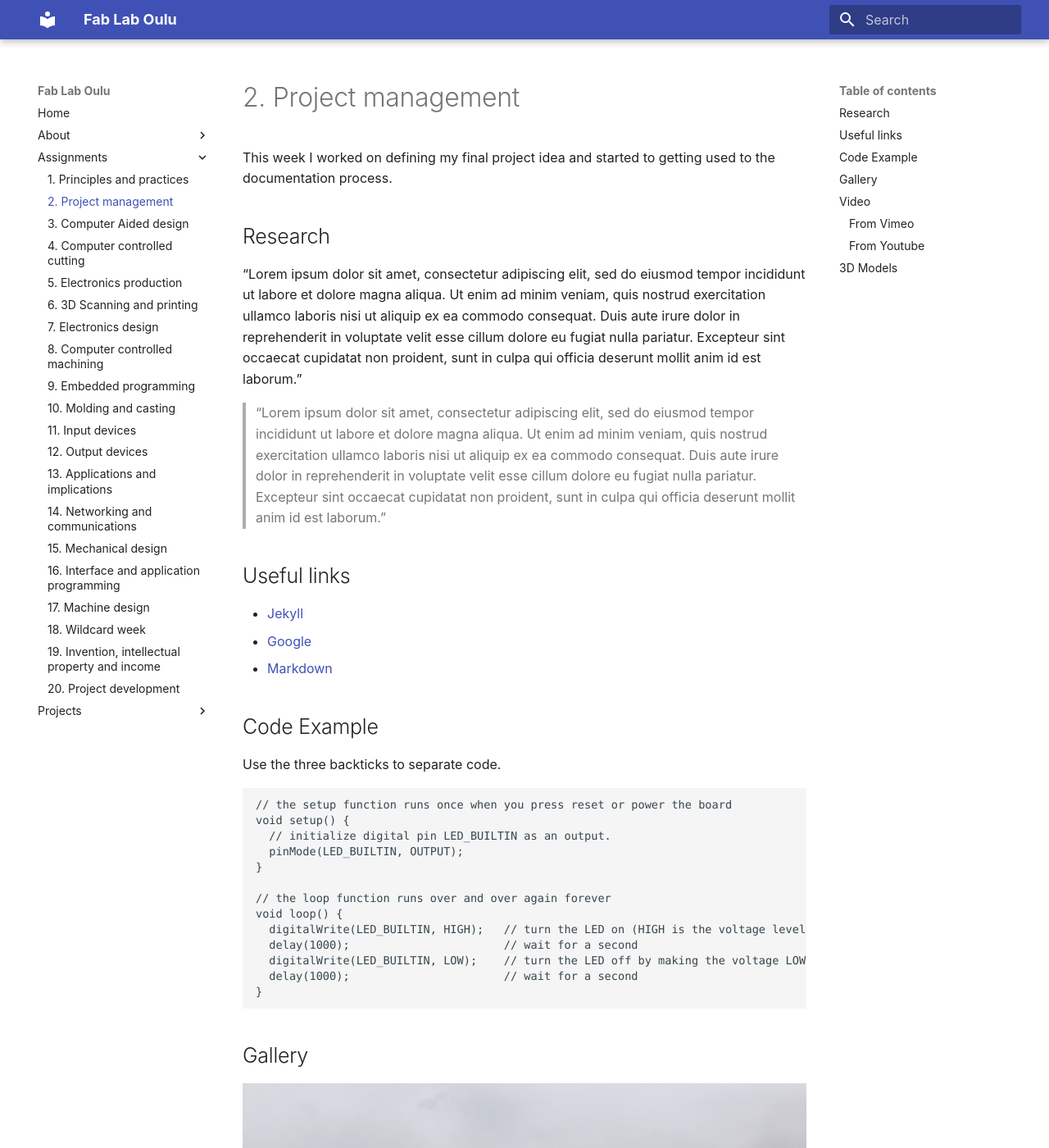
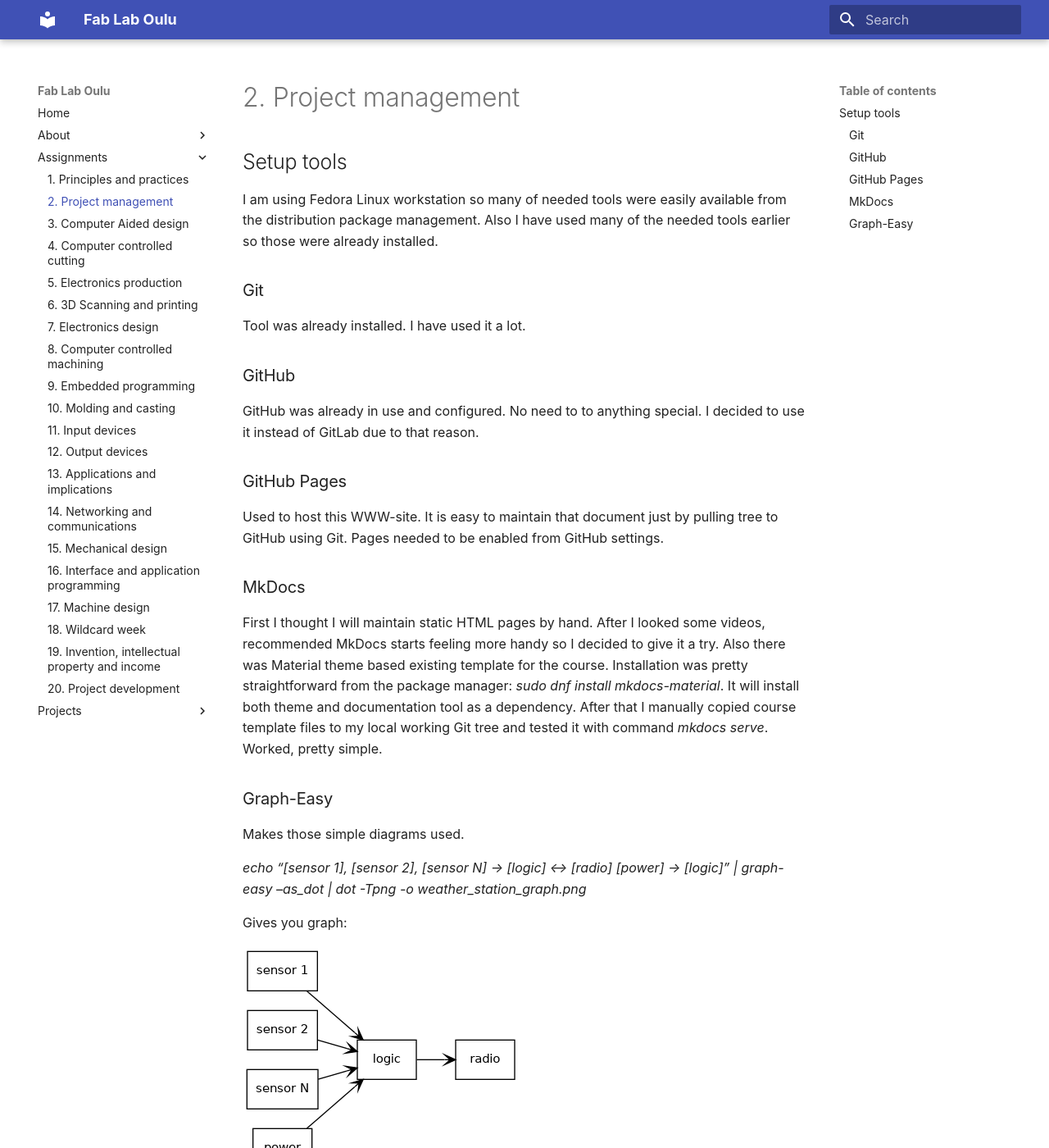
Before and after one commit to palosaari/fablab, an MkDocs documentation site: the page built from docs/assignments/week02.md, in a window 1280 px wide and 1400 px high. Shown: the whole window at 82% size. Built offline with MkDocs 1.6.1 and Material for MkDocs 9.7.7, drawn with Linux system fonts in a browser that asks for light colours; some of the changed text lies outside the part shown.

Commit message:
Project management
Add info about used tools.

Signed-off-by: Antti Palosaari <crope@iki.fi>

````diff
--- a/docs/assignments/week02.md
+++ b/docs/assignments/week02.md
@@ -1,61 +1,24 @@
 # 2. Project management
+## Setup tools
+I am using Fedora Linux workstation so many of needed tools were easily available from the distribution package management. Also I have used many of the needed tools earlier so those were already installed.
 
-This week I worked on defining my final project idea and started to getting used to the documentation process.
+### Git
+Tool was already installed. I have used it a lot.
 
-## Research
+### GitHub
+GitHub was already in use and configured. No need to to anything special. I decided to use it instead of GitLab due to that reason.
 
-"Lorem ipsum dolor sit amet, consectetur adipiscing elit, sed do eiusmod tempor incididunt ut labore et dolore magna aliqua. Ut enim ad minim veniam, quis nostrud exercitation ullamco laboris nisi ut aliquip ex ea commodo consequat. Duis aute irure dolor in reprehenderit in voluptate velit esse cillum dolore eu fugiat nulla pariatur. Excepteur sint occaecat cupidatat non proident, sunt in culpa qui officia deserunt mollit anim id est laborum."
+### GitHub Pages
+Used to host this WWW-site. It is easy to maintain that document just by pulling tree to GitHub using Git. Pages needed to be enabled from GitHub settings.
 
-> "Lorem ipsum dolor sit amet, consectetur adipiscing elit, sed do eiusmod tempor incididunt ut labore et dolore magna aliqua. Ut enim ad minim veniam, quis nostrud exercitation ullamco laboris nisi ut aliquip ex ea commodo consequat. Duis aute irure dolor in reprehenderit in voluptate velit esse cillum dolore eu fugiat nulla pariatur. Excepteur sint occaecat cupidatat non proident, sunt in culpa qui officia deserunt mollit anim id est laborum."
+### MkDocs
+First I thought I will maintain static HTML pages by hand. After I looked some videos, recommended MkDocs starts feeling more handy so I decided to give it a try. Also there was Material theme based existing template for the course. Installation was pretty straightforward from the package manager: *sudo dnf install mkdocs-material*. It will install both theme and documentation tool as a dependency. After that I manually copied course template files to my local working Git tree and tested it with command *mkdocs serve*. Worked, pretty simple.
 
-## Useful links
+### Graph-Easy
+Makes those simple diagrams used.
 
-- [Jekyll](http://jekyll.org)
-- [Google](http://google.com)
-- [Markdown](https://en.wikipedia.org/wiki/Markdown)
+*echo "[sensor 1], [sensor 2], [sensor N] -> [logic] <-> [radio] [power] -> [logic]" | graph-easy --as_dot | dot -Tpng -o weather_station_graph.png*
 
-## Code Example
+Gives you graph:
 
-Use the three backticks to separate code.
-
-```
-// the setup function runs once when you press reset or power the board
-void setup() {
-  // initialize digital pin LED_BUILTIN as an output.
-  pinMode(LED_BUILTIN, OUTPUT);
-}
-
-// the loop function runs over and over again forever
-void loop() {
-  digitalWrite(LED_BUILTIN, HIGH);   // turn the LED on (HIGH is the voltage level)
-  delay(1000);                       // wait for a second
-  digitalWrite(LED_BUILTIN, LOW);    // turn the LED off by making the voltage LOW
-  delay(1000);                       // wait for a second
-}
-```
-
-## Gallery
-
-![](../images/sample-photo.jpg)
-
-## Video
-
-### From Vimeo
-
-<iframe src="https://player.vimeo.com/video/10048961" width="640" height="480" frameborder="0" webkitallowfullscreen mozallowfullscreen allowfullscreen></iframe>
-<p><a href="https://vimeo.com/10048961">Sound Waves</a> from <a href="https://vimeo.com/radarboy">George Gally (Radarboy)</a> on <a href="https://vimeo.com">Vimeo</a>.</p>
-
-### From Youtube
-
-<iframe width="560" height="315" src="https://www.youtube.com/embed/jjNgJFemlC4" frameborder="0" allow="autoplay; encrypted-media" allowfullscreen></iframe>
-
-## 3D Models
-
-<div class="sketchfab-embed-wrapper"><iframe width="640" height="480" src="https://sketchfab.com/models/658c8f8a2f3042c3ad7bdedd83f1c915/embed" frameborder="0" allow="autoplay; fullscreen; vr" mozallowfullscreen="true" webkitallowfullscreen="true"></iframe>
-
-<p style="font-size: 13px; font-weight: normal; margin: 5px; color: #4A4A4A;">
-    <a href="https://sketchfab.com/models/658c8f8a2f3042c3ad7bdedd83f1c915?utm_medium=embed&utm_source=website&utm_campaign=share-popup" target="_blank" style="font-weight: bold; color: #1CAAD9;">Dita&#39;s Gown</a>
-    by <a href="https://sketchfab.com/francisbitontistudio?utm_medium=embed&utm_source=website&utm_campaign=share-popup" target="_blank" style="font-weight: bold; color: #1CAAD9;">Francis Bitonti Studio</a>
-    on <a href="https://sketchfab.com?utm_medium=embed&utm_source=website&utm_campaign=share-popup" target="_blank" style="font-weight: bold; color: #1CAAD9;">Sketchfab</a>
-</p>
-</div>
+![](../images/weather_station_graph.png)
````
